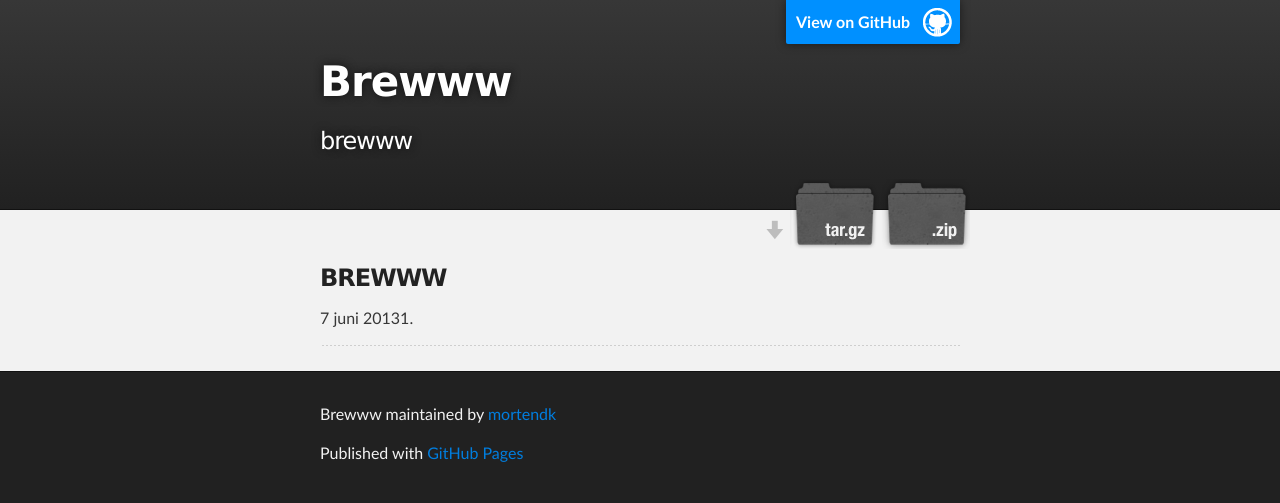
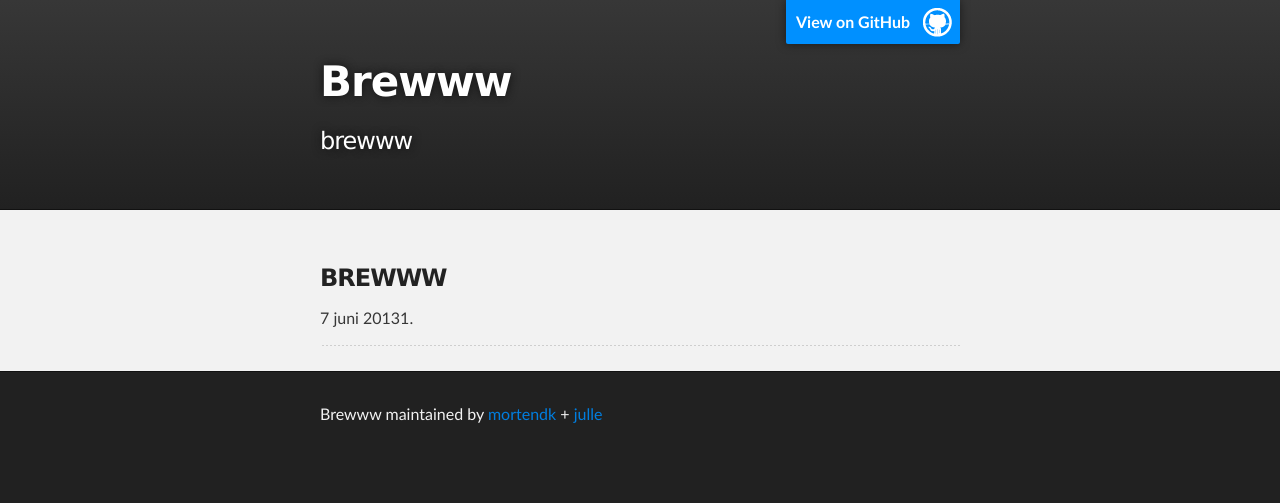
Before and after one commit to mortendk/brewww, a plain HTML site: page index.html in a window 1280 px wide. Drawn offline with Linux system fonts and the light colour scheme.

Commit message:
Update index.html
added julle as maintaner

```diff
--- a/index.html
+++ b/index.html
@@ -21,10 +21,6 @@
           <h1 id="project_title">Brewww</h1>
           <h2 id="project_tagline">brewww </h2>
 
-            <section id="downloads">
-              <a class="zip_download_link" href="https://github.com/mortendk/brewww/zipball/master">Download this project as a .zip file</a>
-              <a class="tar_download_link" href="https://github.com/mortendk/brewww/tarball/master">Download this project as a tar.gz file</a>
-            </section>
         </header>
     </div>
 
@@ -42,8 +38,11 @@
     <!-- FOOTER  -->
     <div id="footer_wrap" class="outer">
       <footer class="inner">
-        <p class="copyright">Brewww maintained by <a href="https://github.com/mortendk">mortendk</a></p>
-        <p>Published with <a href="http://pages.github.com">GitHub Pages</a></p>
+        <p class="copyright">Brewww maintained by <a href="https://github.com/mortendk">mortendk</a> +
+        <a href="https://github.com/christianjul">julle</a>
+
+        </p>
+
       </footer>
     </div>
 
```
